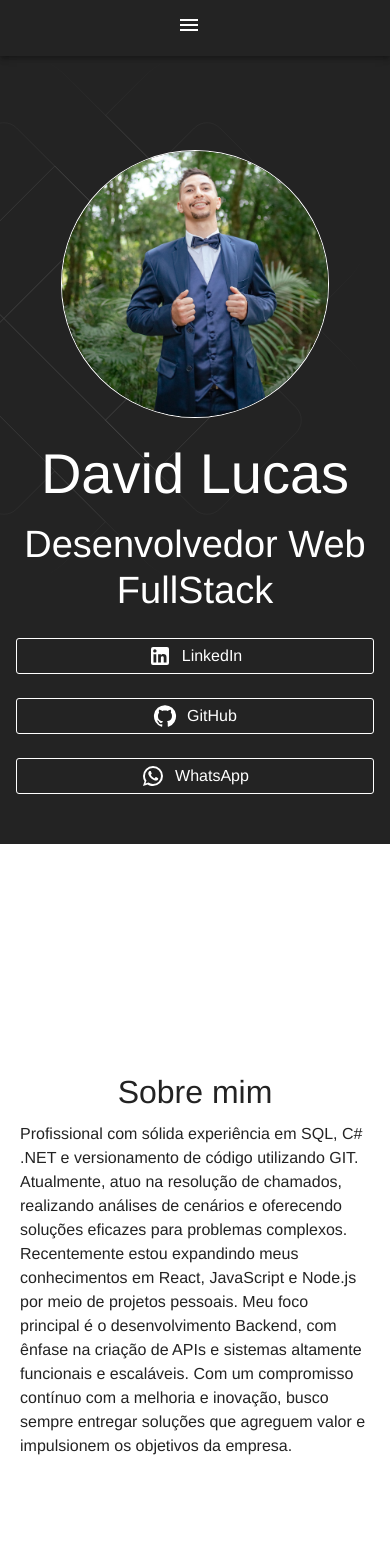
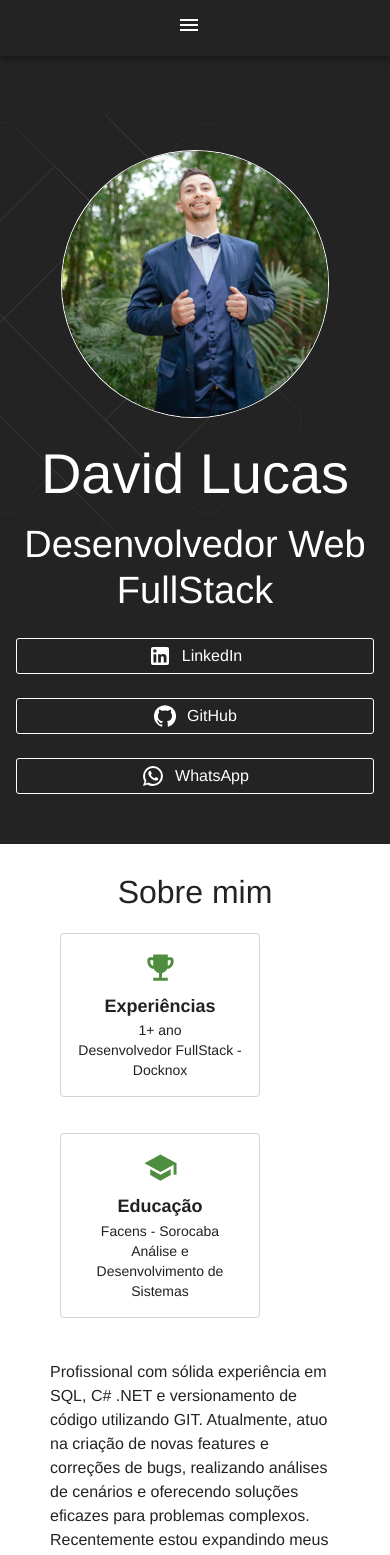
Before and after one commit to dvdlucas/meu-portfolio, a React (Vite) app: page / in a window 390 px wide. Shown: the top 1555 px of the page. Built offline with nearby package versions, Linux system fonts and the light colour scheme.

Commit message:
feat : working responsive - about-deskot

```diff
--- a/src/pages/Home/sections/About/About.tsx
+++ b/src/pages/Home/sections/About/About.tsx
@@ -1,4 +1,6 @@
-import { Box, Typography, styled } from "@mui/material";
+import { Box, Typography, styled, Grid } from "@mui/material";
+import EmojiEventsIcon from '@mui/icons-material/EmojiEvents';
+import SchoolIcon from '@mui/icons-material/School';
 
 const About = () => {
     const StyledAbout = styled(Box)(({ theme }) => ({
@@ -8,23 +10,50 @@ const About = () => {
         flexDirection: "column",
         alignItems: "center",
         justifyContent: "center",
-        padding: "30px 20px",
+        padding: "30px 50px",
         boxSizing: "border-box",
+    }));
+
+    const InfoBox = styled(Box)(({ theme }) => ({
+        border: `1px solid #d4d3d3`,
+        padding: theme.spacing(2),
+        textAlign: "center",
+        borderRadius: theme.shape.borderRadius,
+        maxWidth: "200px",
+        margin: "10px",
     }));
 
     return (
         <StyledAbout id="about">
-            <Typography color="primary.main" variant="h3" textAlign="left" gutterBottom>
+            <Typography color="primary.main" variant="h3" textAlign="center" gutterBottom>
                 Sobre mim
             </Typography>
-            <Typography color="primary.main" variant="body1" textAlign="left">
+            <Grid container spacing={2} justifyContent="center">
+                <Grid item xs={12} sm="auto">
+                    <InfoBox>
+                        <EmojiEventsIcon fontSize="large" color="secondary" />
+                        <Typography variant="h6" fontWeight="bold">Experiências</Typography>
+                        <Typography variant="body2">1+ ano</Typography>
+                        <Typography variant="body2">Desenvolvedor FullStack - Docknox</Typography>
+                    </InfoBox>
+                </Grid>
+                <Grid item xs={12} sm="auto">
+                    <InfoBox>
+                        <SchoolIcon fontSize="large" color="secondary" />
+                        <Typography variant="h6" fontWeight="bold">Educação</Typography>
+                        <Typography variant="body2">Facens - Sorocaba</Typography>
+                        <Typography variant="body2">Análise e Desenvolvimento de Sistemas</Typography>
+                    </InfoBox>
+                </Grid>
+            </Grid>
+            <Typography color="primary.main" variant="body1" textAlign="left" marginTop={4}>
                 Profissional com sólida experiência em SQL, C# .NET e versionamento de código utilizando GIT.
-                Atualmente, atuo na resolução de chamados, realizando análises de cenários e oferecendo soluções eficazes para problemas complexos.
+                Atualmente, atuo na criação de novas features e correções de bugs, realizando análises de cenários e oferecendo soluções eficazes para problemas complexos.
                 Recentemente estou expandindo meus conhecimentos em React, JavaScript e Node.js por meio de projetos pessoais.
                 Meu foco principal é o desenvolvimento Backend, com ênfase na criação de APIs e sistemas altamente funcionais e escaláveis.
                 Com um compromisso contínuo com a melhoria e inovação, busco sempre entregar soluções que agreguem valor e impulsionem os objetivos da empresa.
             </Typography>
-        </StyledAbout >
+        </StyledAbout>
     );
 }
 
--- a/src/pages/Home/sections/Projects/Projects.tsx
+++ b/src/pages/Home/sections/Projects/Projects.tsx
@@ -1,12 +1,13 @@
 import { Box, Typography, styled, Grid } from "@mui/material";
 import ProjectCard from "../../../../components/ProjectCard/ProjectCard";
-
+import ImageLSilva from "../../../../assets/images/Imobi.jpg";
+import ImageApiC from "../../../../assets/images/contatos.jpg";
 
 const Projects = () => {
     const StyledProject = styled("div")(({ theme }) => ({
         backgroundColor: theme.palette.primary.contrastText,
-        minHeight: "100vh",
-        padding: "100px 20px",
+        minHeight: "80vh",
+        padding: "100px 50px",
     }));
 
     return (
@@ -16,20 +17,20 @@ const Projects = () => {
                     Projetos
                 </Typography>
                 <Grid container spacing={3} justifyContent="center">
-                    {/* Projeto 1 */}
                     <Grid item xs={12} md={6}>
                         <ProjectCard
-                            title="Nome do Projeto 1"
-                            imageSrc="/path/to/project1-image.jpg"
-                            description="Descrição do Projeto 1"
+                            title="Site Imobiliária LSilva"
+                            imageSrc={ImageLSilva}
+                            description="O projeto consiste em uma plataforma web dedicada a oferecer uma experiência intuitiva e abrangente para clientes específicos em propriedades nas regiões de São Roque, Ibiúna, Mairinque e Alumínio. Com um foco especial nessas localidades, a plataforma fornecerá aos usuários uma visão detalhada e atrativa das propriedades disponíveis, facilitando a busca por residências, terrenos ou investimentos."
+                            tecnologias="Tecnologias : Html, CSS, JavaScript, NodeJs, MySQL"
                         />
                     </Grid>
-                    {/* Projeto 2 */}
                     <Grid item xs={12} md={6}>
                         <ProjectCard
-                            title="Nome do Projeto 2"
-                            imageSrc="/path/to/project2-image.jpg"
-                            description="Descrição do Projeto 2"
+                            title="Sistemas de Contatos"
+                            imageSrc={ImageApiC}
+                            description="Sistema de controle de contatos, o usuário administrador pode cadastrar novos usuários ou excluir os que eles já possui, funciona como se fosse uma agenda."
+                            tecnologias="Tecnologias : C# .NET , Hibernate, SQLServer"
                         />
                     </Grid>
                 </Grid>
```
Also changed, not shown: src/assets/images/contatos.JPG (added), src/assets/images/contatos2.JPG (added).
